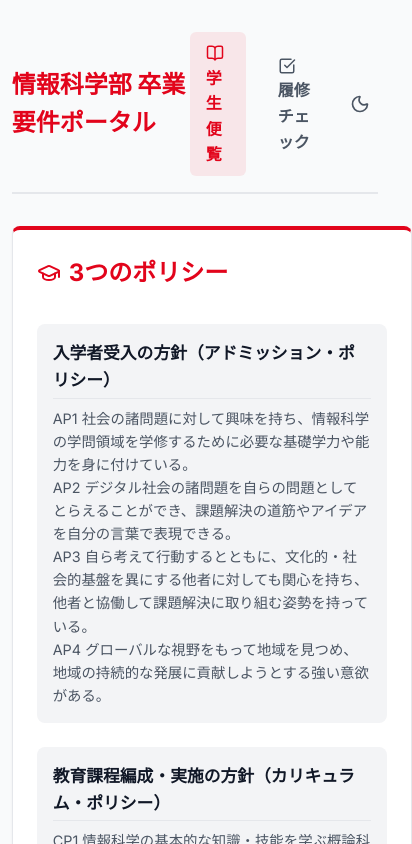
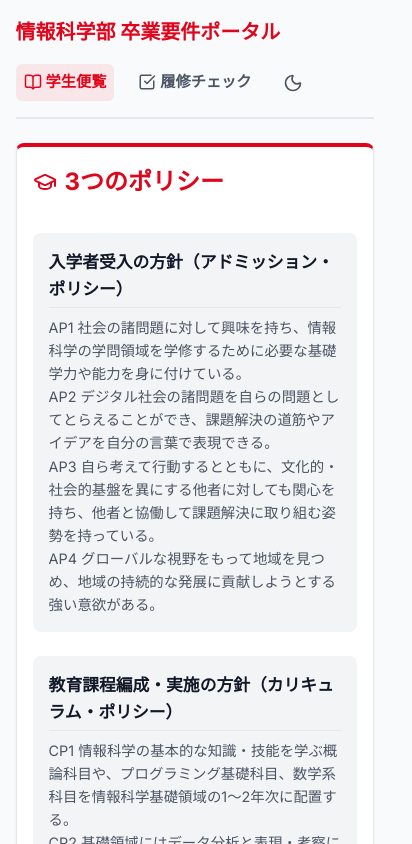
Before and after one commit to M11GJ/FIS, a React (Vite) app: page / in a window 390 px wide. Shown: the top 844 px of the page, 412 px wide, since content can reach past the window. Built offline with nearby package versions, Linux system fonts and the light colour scheme.

Commit message:
Optimize UI for mobile, swap layout on small screens

```diff
--- a/src/index.css
+++ b/src/index.css
@@ -198,9 +198,48 @@ input[type="number"]:focus, select:focus {
   gap: 2rem;
 }
 
+.sticky-sidebar {
+  height: fit-content;
+  position: sticky;
+  top: 2rem;
+}
+
 @media (max-width: 768px) {
+  .app-container {
+    padding: 1rem 4vw;
+  }
+
+  header {
+    flex-wrap: wrap;
+    gap: 1rem;
+    margin-bottom: 1.5rem;
+  }
+
+  header h1 {
+    font-size: 1.25rem;
+  }
+
+  .nav-link {
+    padding: 0.4rem 0.5rem;
+    font-size: 0.95rem;
+  }
+
+  .glass-panel {
+    padding: 16px;
+  }
+
   .dashboard-grid {
-    grid-template-columns: 1fr;
+    display: flex;
+    flex-direction: column-reverse;
+    gap: 1.5rem;
+  }
+
+  .sticky-sidebar {
+    position: static;
+  }
+
+  .progress-labels {
+    font-size: 0.75rem;
   }
 }
 
--- a/src/pages/Checker.jsx
+++ b/src/pages/Checker.jsx
@@ -280,7 +280,7 @@ function Checker() {
       </div>
 
       {/* Right Column: Dashboard */}
-      <div className="glass-panel" style={{ height: 'fit-content', position: 'sticky', top: '2rem' }}>
+      <div className="glass-panel sticky-sidebar">
         <h2 style={{ marginBottom: '1.5rem', color: 'var(--primary)', borderBottom: '2px solid var(--border)', paddingBottom: '0.75rem' }}>
           卒業要件ダッシュボード
         </h2>
--- a/src/pages/Handbook.jsx
+++ b/src/pages/Handbook.jsx
@@ -25,7 +25,7 @@ function Handbook() {
   return (
     <div className="handbook-page" style={{ display: 'flex', flexDirection: 'column', gap: '3rem' }}>
 
-      <div style={{ display: 'grid', gridTemplateColumns: 'repeat(auto-fit, minmax(400px, 1fr))', gap: '2rem' }}>
+      <div style={{ display: 'grid', gridTemplateColumns: 'repeat(auto-fit, minmax(280px, 1fr))', gap: '2rem' }}>
         {/* 3つのポリシー Section */}
         <div className="glass-panel" style={{ display: 'flex', flexDirection: 'column', gap: '1rem' }}>
           <h2 style={{ color: 'var(--primary)', display: 'flex', alignItems: 'center', gap: '0.5rem' }}>
```
